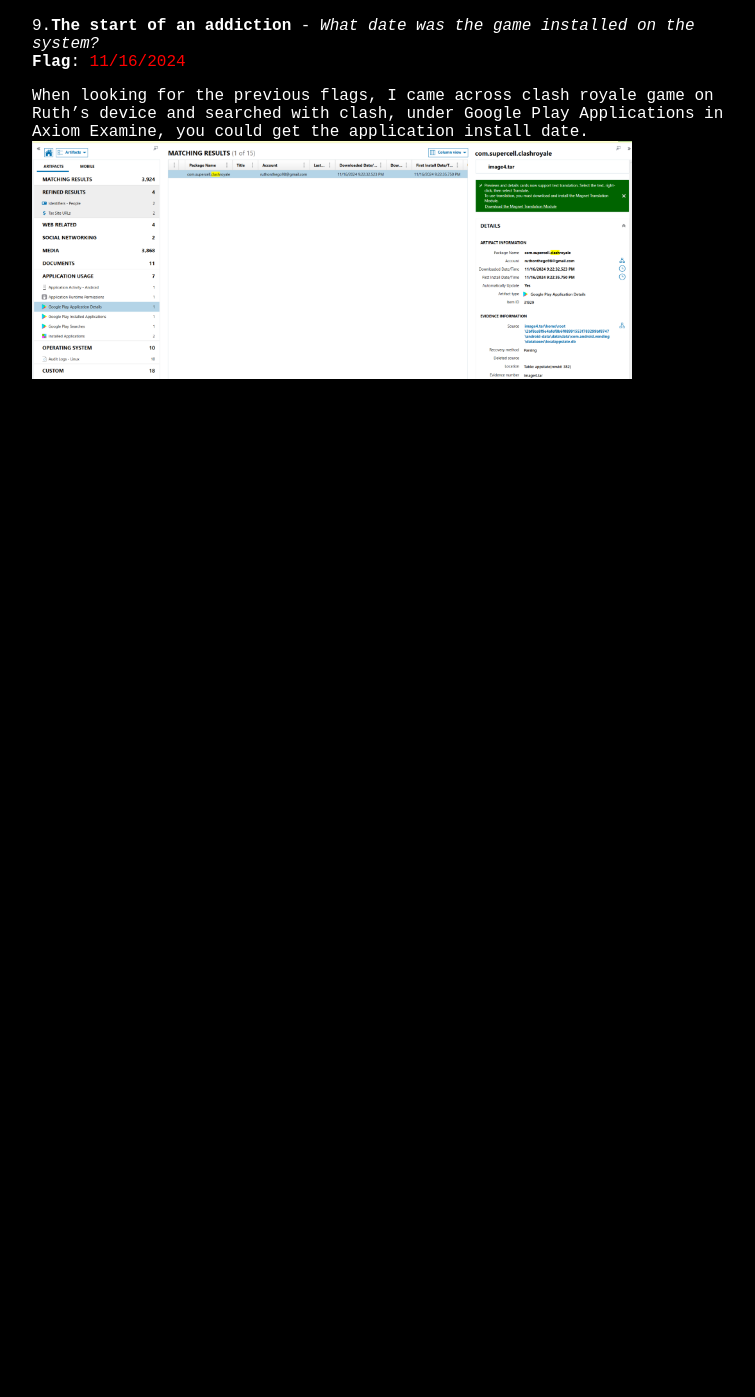
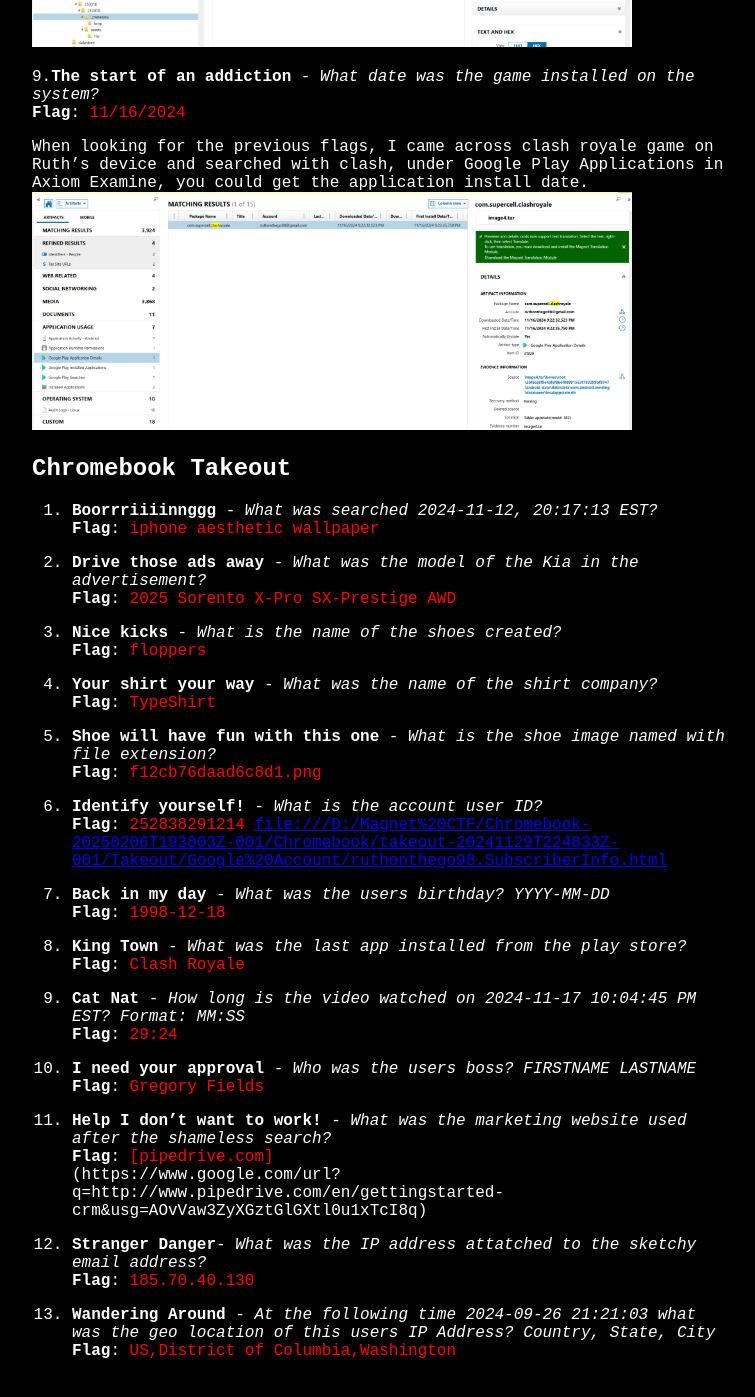
Before and after one commit to amulya-shanbhag/CTF-Writeup-2025, a Jekyll site: the page built from _mypages/chromebook.md, in a window 1280 px wide and 1400 px high, scrolled down 3504 px. Shown: the top 1397 px of the window, without its empty margins (258-1013 px from the left). Built offline with Jekyll 4.4.1, drawn with Linux system fonts in a browser that asks for light colours; before the commit the page ends 3954 px from its top, so only the background shows below that.

Commit message:
Update chromebook.md

```diff
--- a/_mypages/chromebook.md
+++ b/_mypages/chromebook.md
@@ -3,6 +3,7 @@
 layout: default
 permalink: /mypages/chromebook/
 ---
+<h2>Chromebook</h2>
 
 Prerequisites: Extracted the tar file and processed the chromebook image using cLeapp and Magnet Axiom Examine.
 
@@ -64,3 +65,46 @@
 
   When looking for the previous flags, I came across clash royale game on Ruth's device and searched with clash, under Google Play Applications in Axiom Examine, you could get the application install date.
   <img src="/CTF-Writeup-2025/docs/assets/imagesc/clashroyale.png" alt="Game App" style="width:600px; height:auto;">
+
+<h2>Chromebook Takeout</h2>
+
+1. **Boorrriiiinnggg** - _What was searched 2024-11-12, 20:17:13 EST?_
+  **Flag**: <span style="color:red">iphone aesthetic wallpaper</span>
+
+2. **Drive those ads away** - _What was the model of the Kia in the advertisement?_
+  **Flag**:  <span style="color:red">2025 Sorento X-Pro SX-Prestige AWD</span>
+
+3. **Nice kicks** - _What is the name of the shoes created?_
+  **Flag**: <span style="color:red">floppers</span>
+
+4. **Your shirt your way** - _What was the name of the shirt company?_
+  **Flag**: <span style="color:red">TypeShirt</span>
+
+5. **Shoe will have fun with this one** - _What is the shoe image named with file extension?_
+  **Flag**: <span style="color:red">f12cb76daad6c8d1.png</span>
+
+6. **Identify yourself!** - _What is the account user ID?_
+  **Flag**: <span style="color:red">252838291214</span>
+  [file:///D:/Magnet%20CTF/Chromebook-20250206T193803Z-001/Chromebook/takeout-20241129T224833Z-001/Takeout/Google%20Account/ruthonthego98.SubscriberInfo.html](file:///D:/Magnet%20CTF/Chromebook-20250206T193803Z-001/Chromebook/takeout-20241129T224833Z-001/Takeout/Google%20Account/ruthonthego98.SubscriberInfo.html)
+
+7. **Back in my day** - _What was the users birthday? YYYY-MM-DD_
+  **Flag**: <span style="color:red">1998-12-18</span>
+
+8. **King Town** - _What was the last app installed from the play store?_
+  **Flag**: <span style="color:red">Clash Royale</span>
+
+9. **Cat Nat** - _How long is the video watched on 2024-11-17 10:04:45 PM EST? Format: MM:SS_
+  **Flag**: <span style="color:red">29:24</span>
+
+10. **I need your approval** - _Who was the users boss? FIRSTNAME LASTNAME_
+  **Flag**: <span style="color:red">Gregory Fields</span>
+
+11. **Help I don't want to work!** - _What was the marketing website used after the shameless search?_
+  **Flag**: <span style="color:red">[pipedrive.com]</span>
+  (https://www.google.com/url?q=http://www.pipedrive.com/en/gettingstarted-crm&usg=AOvVaw3ZyXGztGlGXtl0u1xTcI8q)
+
+12. **Stranger Danger**- _What was the IP address attatched to the sketchy email address?_
+  **Flag**: <span style="color:red">185.70.40.130</span>
+
+13. **Wandering Around** - _At the following time 2024-09-26 21:21:03 what was the geo location of this users IP Address? Country, State, City_
+  **Flag**: <span style="color:red">US,District of Columbia,Washington</span>
```
